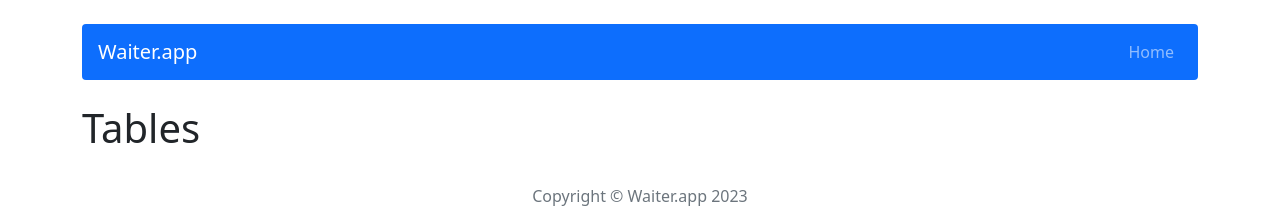
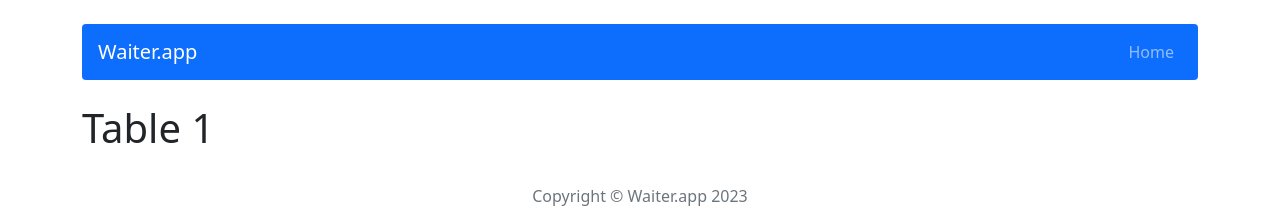
Before and after one commit to Cinamon88/Waiter.App, a React (Create React App) app: page /table/1 in a window 1280 px wide. Shown: the top 208 px of the page. Built offline with nearby package versions, Linux system fonts and the light colour scheme.

Commit message:
change name of the component

```diff
--- a/src/App.js
+++ b/src/App.js
@@ -1,7 +1,7 @@
 import { Routes, Route } from "react-router-dom";
 import { Container } from "react-bootstrap";
 import Home from './components/pages/Home/Home';
-import Tables from './components/pages/Tables/Tables';
+import SingleTable from './components/pages/Tables/SingleTable';
 import NotFound from './components/pages/NotFound/NotFound';
 import Header from './components/views/Header/Header';
 import Footer from './components/views/Footer/Footer';
@@ -14,7 +14,7 @@ const App = () => {
         <Header />
           <Routes>
             <Route path="/" element={<Home />} />
-            <Route path="table/:id" element={<Tables />} />
+            <Route path="table/:id" element={<SingleTable />} />
             <Route path ="*" element ={<NotFound />} />
           </Routes>
         <Footer />
```
